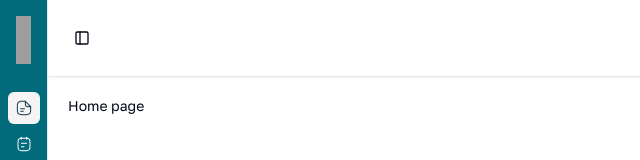
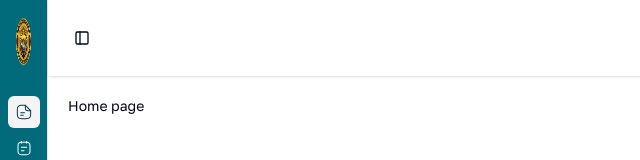
Before and after one commit to nurmuhammedov/eco, a React (Vite) app: page /app in a window 1280 px wide. Shown: the top 160 px of the page, without its empty margins (0-640 px from the left). Built offline with nearby package versions, Linux system fonts and the light colour scheme; grey boxes are pictures that could not be loaded.

Commit message:
chore: add footer to sidebar && add comments to private layout imports

```diff
--- a/src/app/config/index.ts
+++ b/src/app/config/index.ts
@@ -1,4 +1,4 @@
-import AppLogo from '@/assets/logo.svg';
+import AppLogo from '@/assets/logo.webp';
 import { getStorage } from '@/shared/utils';
 import { SIDEBAR_COOKIE_NAME } from '@/shared/components/ui/sidebar';
 
--- a/src/layouts/components/AppLogo.tsx
+++ b/src/layouts/components/AppLogo.tsx
@@ -1,5 +1,10 @@
+// ** Utils **
 import { cn } from '@/lib/utils';
+
+// ** Constants **
 import { APP_LOGO, APP_NAME } from '@/app/config';
+
+// ** Hooks **
 import { useSidebar } from '@/shared/components/ui/sidebar';
 
 export function AppLogo() {
--- a/src/layouts/components/AppSidebar.tsx
+++ b/src/layouts/components/AppSidebar.tsx
@@ -1,19 +1,51 @@
+// ** Utils **
+import { cn } from '@/lib/utils';
+
+// ** Secondary Components **
 import { AppLogo } from './AppLogo';
 import { MenuItems } from './MenuItems';
+
+// ** SVG Icons **
+import { TechnocorpLogo } from '@/shared/components/SVGIcons';
+
+// ** UI components **
 import {
   Sidebar,
   SidebarContent,
+  SidebarFooter,
   SidebarGroup,
   SidebarGroupContent,
   SidebarHeader,
+  SidebarMenu,
+  SidebarMenuItem,
+  useSidebar,
 } from '@/shared/components/ui/sidebar';
 
+function Footer() {
+  return (
+    <SidebarFooter className="py-4 px-3 border-t border-neutral-200/20">
+      <SidebarMenu>
+        <SidebarMenuItem>
+          <TechnocorpLogo />
+          <p className="text-xm font-normal">tomonidan ishlab chiqilgan</p>
+        </SidebarMenuItem>
+      </SidebarMenu>
+    </SidebarFooter>
+  );
+}
+
 export function AppSidebar() {
+  const { state } = useSidebar();
+  const sidebarOpen = state === 'expanded';
   return (
     <Sidebar collapsible="icon">
       <SidebarContent>
         <SidebarGroup>
-          <SidebarHeader>
+          <SidebarHeader
+            className={cn({
+              'border-b border-neutral-200/20': sidebarOpen,
+            })}
+          >
             <AppLogo />
           </SidebarHeader>
           <SidebarGroupContent>
@@ -21,6 +53,7 @@ export function AppSidebar() {
           </SidebarGroupContent>
         </SidebarGroup>
       </SidebarContent>
+      {sidebarOpen ? <Footer /> : null}
     </Sidebar>
   );
 }
--- a/src/layouts/components/Header.tsx
+++ b/src/layouts/components/Header.tsx
@@ -1,9 +1,9 @@
 // ** UI components **
 import { SidebarTrigger } from '@/shared/components/ui/sidebar';
 
-export default function Header() {
+export function Header() {
   return (
-    <header className="shadow bg-white p-6 w-full">
+    <header className="sticky top-0 shadow bg-white z-10 p-6 w-full">
       <SidebarTrigger className="-ml-1" />
     </header>
   );
--- a/src/layouts/index.ts
+++ b/src/layouts/index.ts
@@ -1,5 +1,6 @@
+import PublicLayout from './PublicLayout';
 import PrivateLayout from './PrivateLayout';
-import PublicLayout from './PublicLayout';
+import { Header } from './components/Header';
 import { AppSidebar } from './components/AppSidebar';
 
-export { PublicLayout, PrivateLayout, AppSidebar };
+export { PublicLayout, PrivateLayout, AppSidebar, Header };
--- a/src/shared/components/ui/sidebar.tsx
+++ b/src/shared/components/ui/sidebar.tsx
@@ -363,7 +363,7 @@ const SidebarHeader = React.forwardRef<
     <div
       ref={ref}
       data-sidebar="header"
-      className={cn('flex flex-col gap-2 p-2', className)}
+      className={cn('flex flex-col gap-2 px-2 py-2.5', className)}
       {...props}
     />
   );
```
Also changed, not shown: src/layouts/PrivateLayout.tsx (+14 -4 lines).
